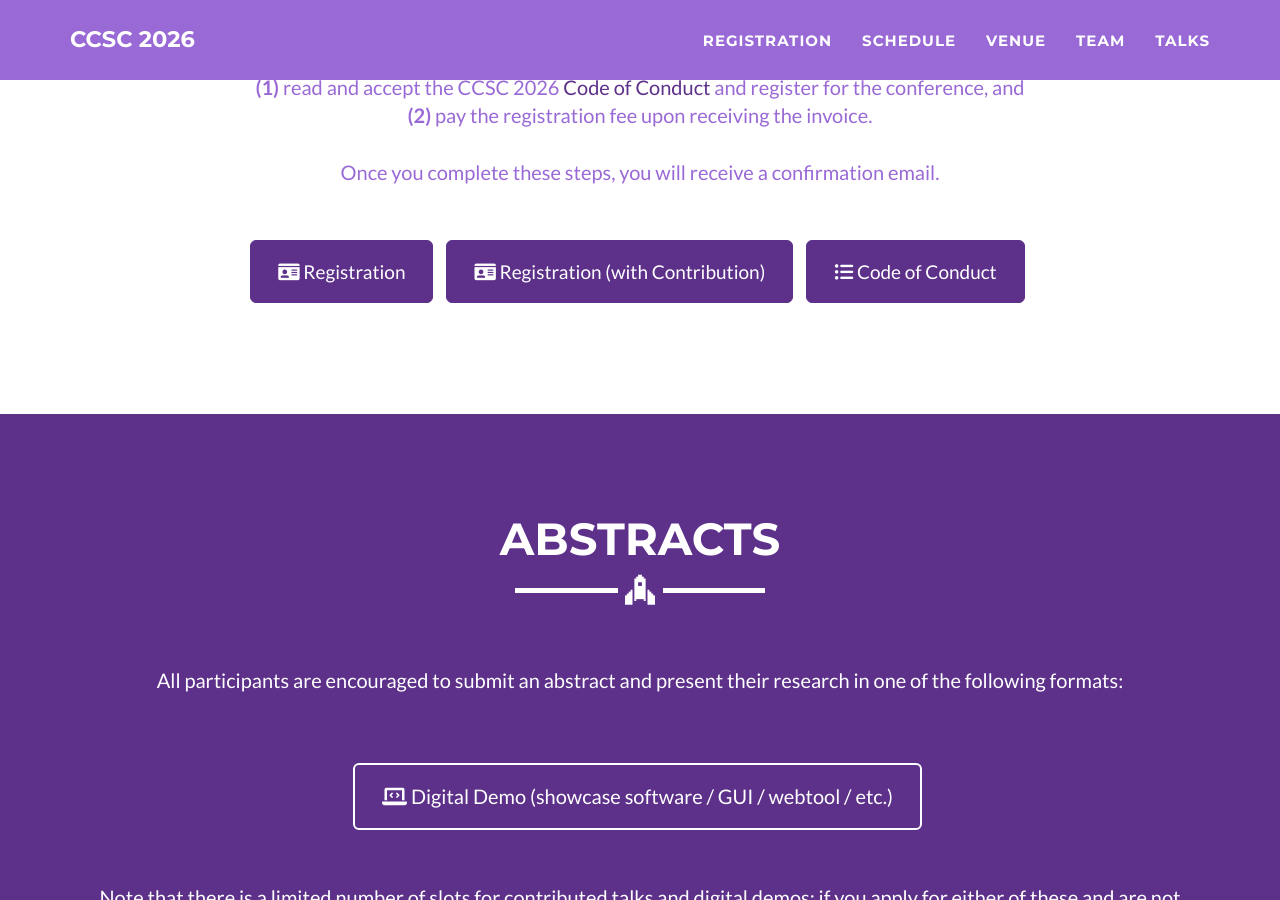
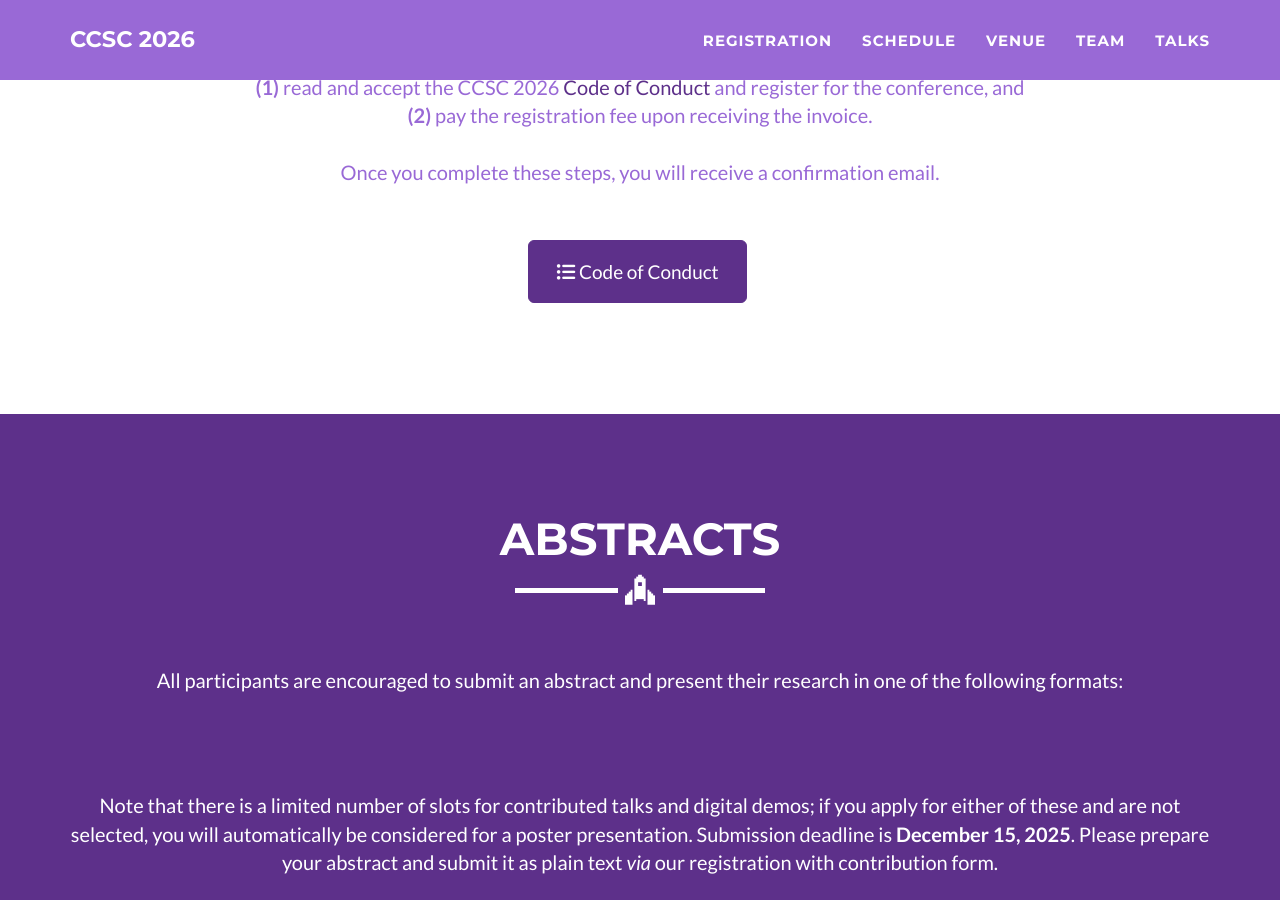
Before and after one commit to ccsc2026/ccsc2026.github.io, a Jekyll site: the page built from registration.html, in a window 1280 px wide and 900 px high, scrolled down 616 px. Built offline with Jekyll 4.4.1, drawn with Linux system fonts in a browser that asks for light colours.

Commit message:
Update registration.html

```diff
--- a/registration.html
+++ b/registration.html
@@ -52,8 +52,8 @@ layout: page
         </p>
         <br><br>
         <ul class="list-inline">
-          <li><a class="btn btn-lg btn-success" href="https://ccsc2026.github.io/registration-wo-abstract/" target="_blank"><i class="fa-solid fa-id-card" style="color:#FFFFFF;"></i> Registration </a></li>
-          <li><a class="btn btn-lg btn-success" href="https://ccsc2026.github.io/registration-with-abstract/" target="_blank"><i class="fa-solid fa-id-card" style="color:#FFFFFF;"></i> Registration (with Contribution) </a></li>
+          <!--<li><a class="btn btn-lg btn-success" href="https://ccsc2026.github.io/registration-wo-abstract/" target="_blank"><i class="fa-solid fa-id-card" style="color:#FFFFFF;"></i> Registration </a></li>
+          <li><a class="btn btn-lg btn-success" href="https://ccsc2026.github.io/registration-with-abstract/" target="_blank"><i class="fa-solid fa-id-card" style="color:#FFFFFF;"></i> Registration (with Contribution) </a></li>-->
           <li><a class="btn btn-lg btn-success" href="https://ccsc2026.github.io/coc/" target="_blank"><i class="fa-solid fa-list-ul" style="color:#FFFFFF;"></i> Code of Conduct</a></li>
         </ul>
       </div>
@@ -76,17 +76,17 @@ layout: page
           All participants are encouraged to submit an abstract and present their research in one of the following formats:
         </p>
         <br><br>
-        <ul class="list-inline">
-          <!--<li>
+        <!--<ul class="list-inline">
+          <li>
             <a class="btn btn-lg btn-outline" href="https://ccsc2026.github.io/registration-with-abstract/" target="_blank"><i class="fa-solid fa-chalkboard-user" style="color:#FFFFFF;"></i> Talk </a>
           </li>
           <li>
             <a class="btn btn-lg btn-outline" href="https://ccsc2026.github.io/registration-with-abstract/" target="_blank"><i class="fa-solid fa-note-sticky" style="color:#FFFFFF;"></i> Poster </a>
-          </li>-->
+          </li>
           <li>
             <a class="btn btn-lg btn-outline" href="https://ccsc2026.github.io/registration-with-abstract/" target="_blank"><i class="fa-solid fa-laptop-code" style="color:#FFFFFF;"></i> Digital Demo (showcase software / GUI / webtool / etc.)</a>
           </li>
-        </ul>
+        </ul>-->
         <br><br>
         <p>
           Note that there is a limited number of slots for contributed talks and digital demos;
```
